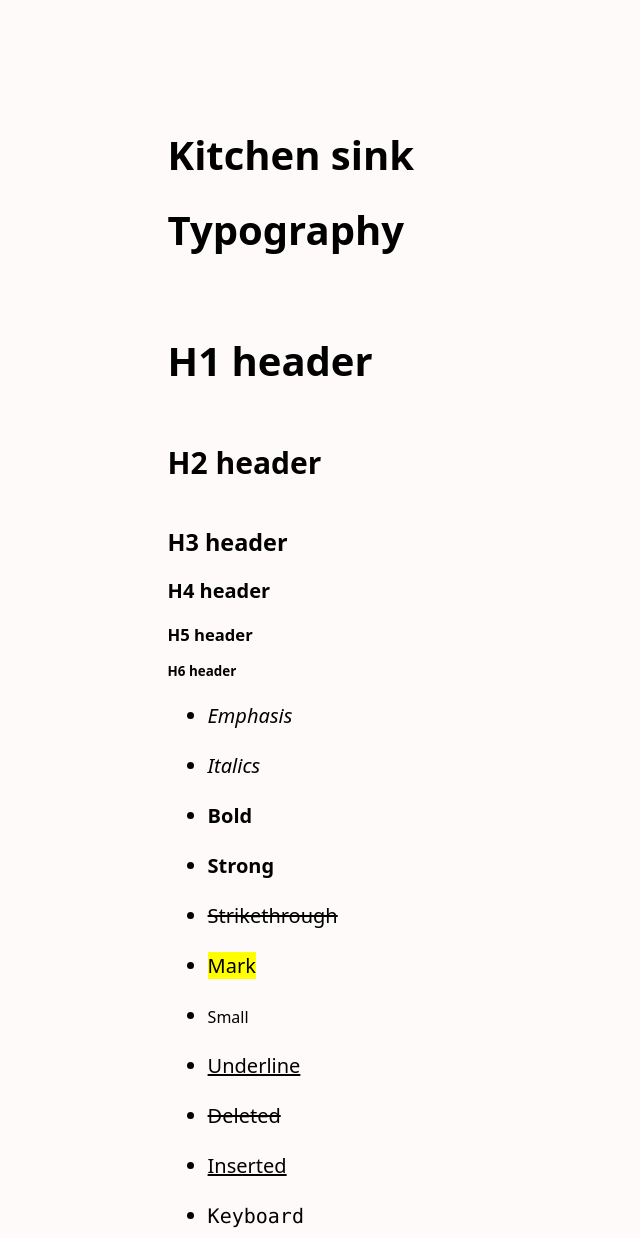
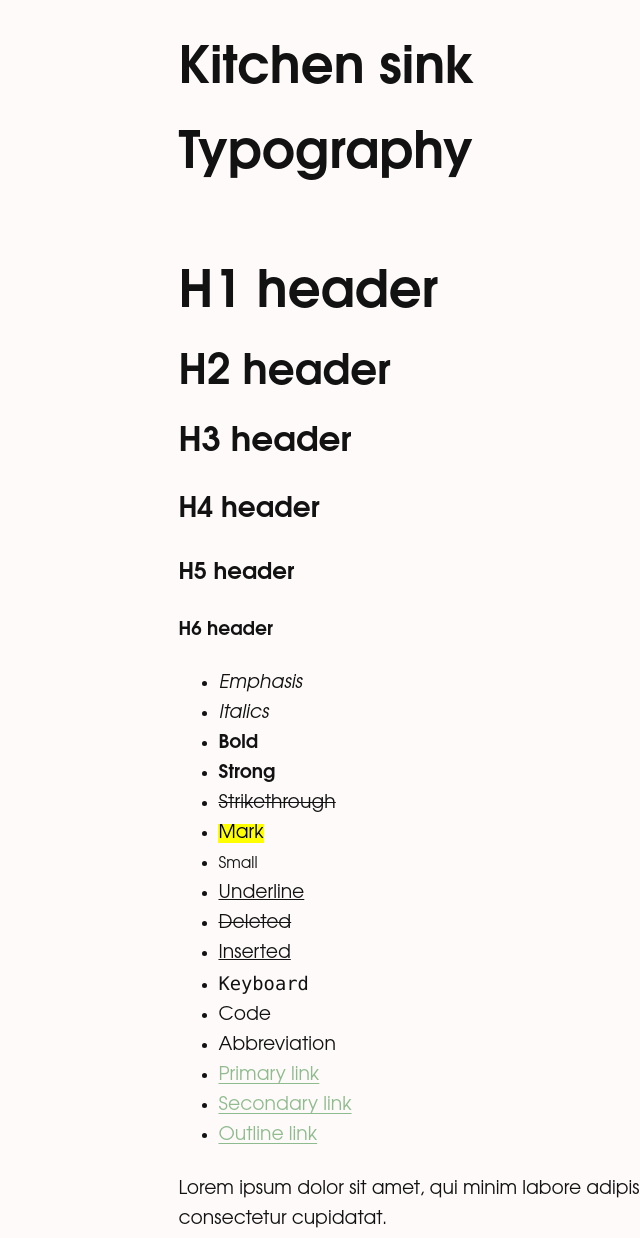
Before and after one commit to threkk/basecoat.css, a website: page dev/kitchensink.html in a window 1280 px wide. Shown: the top 1238 px of the page, without its empty margins (72-712 px from the left). Drawn offline with nearby package versions, Linux system fonts and the light colour scheme; files that its build step writes are made by us from their sources; no server answers; files whose address does not match are found by name.

Commit message:
feat: headers, fonts and links 'finished'

```diff
--- a/basecoat.css
+++ b/basecoat.css
@@ -3,5 +3,4 @@
 @import './lib/_layouts.css';
 @import './lib/_typography.css';
 @import './lib/_core.css';
-
- @layer reset, variables, layout, core;
+@import './lib/_modifier.css';
--- a/lib/_core.css
+++ b/lib/_core.css
@@ -1,5 +1,3 @@
-@layer core {
-  html {
-    accent-color: --var(--bc-primary, --var(--bc-primary-default));
-  }
+html {
+  accent-color: --var(--bc-primary, --var(--bc-primary-default));
 }
--- a/lib/_layouts.css
+++ b/lib/_layouts.css
@@ -1,4 +1,3 @@
-@layer layout {
 * {
   box-sizing: border-box;
   margin: 0;
@@ -17,21 +16,19 @@
   margin-right: auto;
 }
 
-  main {
-    margin-top: var(--bc-layout-spacing, var(--bc-default-layout-spacing));
+/* main, header, footer { */
+/*   margin-top: var(--bc-layout-spacing, var(--bc-default-layout-spacing)); */
+/* } */
+
+main > * + *,
+section > * + *,
+article > * + *,
+header > * + *,
+footer > * + * {
+  margin-block-start: var(--bc-flow-spacing, var(--bc-default-flow-spacing));
 }
 
 footer {
   margin-top: auto;
   padding-top: var(--bc-layout-spacing, var(--bc-default-layout-spacing));
 }
-
-
-  :is(h2, h3):not(:first-child) {
-    margin-top: 2em;
-  }
-
-  article * + * {
-    margin-top: 1em;
-  }
-}
--- /dev/null
+++ b/lib/_modifier.css
@@ -0,0 +1,10 @@
+body.dark {
+    color: var(--bc-white, var(--bc-default-white));
+    background-color: var(--bc-black, var(--bc-default-black));
+}
+
+/* https://smolcss.dev/#smol-grid-centering */
+.center {
+  display: grid;
+  place-content: center;
+}
--- a/lib/_typography.css
+++ b/lib/_typography.css
@@ -1,25 +1,97 @@
-@layer core {
 body {
-    font-family: var(--bc-font-family, var(--bc-default-font-family));
-    font-size: var(--bc-font-size, var(--bc-default-font-size));
+  font-family: var(--bc-font-family, var(--bc-default-font-sans));
+  font-size: var(--bc-font-size-body, var(--bc-default-font-size-body));
   color: var(--bc-black, var(--bc-default-black));
   background-color: var(--bc-white, var(--bc-default-white));
-    line-height: 1.5;
+  line-height: 1.6;
 }
 
-  footer p {
-    border-top: 1px solid #ccc;
-    padding-top: 0.25em;
-    font-size: 0.9rem;
-    color: #767676;
+/* footer p { */
+/*   border-top: 1px solid #ccc; */
+/*   padding-top: 0.25em; */
+/*   font-size: 0.9rem; */
+/*   color: #767676; */
+/* } */
+
+/* Text */
+p {
+  /* Orphans, wrapping */
 }
 
-  :is(h1, h2, h3) {
+small {
+  font-size: var(--bc-font-size-small, var(--bc-default-font-size-small));
+}
+
+/* Headings */
+h1,
+h2,
+h3 {
   line-height: 1.2;
 }
 
+h1 {
+  font-size: var(--bc-font-size-h1, var(--bc-default-font-size-h1));
+}
+
+h2 {
+  font-size: var(--bc-font-size-h2, var(--bc-default-font-size-h2));
+}
+
+h3 {
+  font-size: var(--bc-font-size-h3, var(--bc-default-font-size-h3));
+}
+
+h4 {
+  font-size: var(--bc-font-size-h4, var(--bc-default-font-size-h4));
+}
+
+h5 {
+  font-size: var(--bc-font-size-h5, var(--bc-default-font-size-h5));
+}
+
+h6 {
+  font-size: var(--bc-font-size-body, var(--bc-default-font-size-body));
+}
+
+/* Links */
 a {
-    color: navy;
+  color: var(--bc-primary, var(--bc-default-primary));
+  text-underline-offset: 0.15em;
+  text-decoration-style: solid;
+}
+
+a:hover {
+  text-decoration-style: wavy;
+}
+
+a:visited {
+  color: var(--bc-accent, var(--bc-default-accent));
+}
+
+/* https://datatracker.ietf.org/doc/html/rfc7992#section-5.2 */
+a[href^="#"]:hover:after {
+  content: " \00B6";
+}
+
+h1[id^="section"]:before,
+h2[id^="section"]:before,
+h3[id^="section"]:before,
+h4[id^="section"]:before,
+h5[id^="section"]:before,
+h6[id^="section"]:before {
+  content: "\00A7 ";
+  font-weight: lighter;
+}
+
+/* Preformated */
+pre, code {
+  font-family: var(--bc-font-family);
+  page-break-inside: avoid;
+}
+
+
+/* Other typograpghy */
+abbr[title] {
+  text-decoration-style: dotted;
   text-underline-offset: 0.15em;
 }
-}
--- a/lib/_variables.css
+++ b/lib/_variables.css
@@ -1,10 +1,9 @@
-@layer variables {
 :root {
   /* Colours */
   --bc-default-primary: #8fbc8f;
   --bc-default-accent: #bc8fbc;
   --bc-default-white: #fffafa;
-    --bc-default-black: #000000;
+  --bc-default-black: #121212;
   --bc-default-red: #ff6347;
   --bc-default-yellow: #ffd700;
   --bc-default-green: #32cd32;
@@ -12,17 +11,29 @@
   --bc-default-blue: #191970;
   --bc-default-magenta: #9400d3;
 
-    --bc-default-font-family: system-ui, -apple-system, BlinkMacSystemFont, "Segoe UI",
-      Roboto, Oxygen, Ubuntu, Cantarell, "Open Sans", "Helvetica Neue",
-      sans-serif;
+  /* Fonts */
+  /* https://modernfontstacks.com/ */
+  --bc-default-font-sans: Avenir, Montserrat, Corbel, 'URW Gothic', source-sans-pro, sans-serif; /* Geometric humanist */
+  --bc-default-font-serif: Didot, 'Bodoni MT', 'Noto Serif Display', 'URW Palladio L', P052, Sylfaen, serif; /* Didone */
+  --bc-default-font-mono: ui-monospace, 'Cascadia Code', 'Source Code Pro', Menlo, Consolas, 'DejaVu Sans Mono', monospace; /*Monospace code*/
 
-    --bc-default-font-size: clamp(1rem, 5cqi, 1.25rem);
-    --bc-default-max-width: 70ch;
-    --bc-default-layout-spacing: max(8vh, 3rem);
+  --bc-default-max-width: 75ch;
+  --bc-default-layout-spacing: clamp(1.5rem, 6%, 3rem);
+  --bc-default-flow-spacing: clamp(1rem, 3%, 1.5rem);
+
+  /* Headings font size */
+  /* https://utopia.fyi/type/calculator?c=375,18,1.2,2560,20,1.25,5,2,2560&s=0.75|0.5|0.25,1.5|2|3|4|6,s-l&g=s,l,xl,12 */
+  --bc-default-font-size-xsmall: clamp(0.78rem, calc(0.78rem + 0.01vw), 0.8rem);
+  --bc-default-font-size-small: clamp(0.94rem, calc(0.93rem + 0.05vw), 1rem);
+  --bc-default-font-size-body: clamp(1.13rem, calc(1.1rem + 0.09vw), 1.25rem);
+  --bc-default-font-size-h5: clamp(1.35rem, calc(1.31rem + 0.16vw), 1.56rem);
+  --bc-default-font-size-h4: clamp(1.62rem, calc(1.56rem + 0.24vw), 1.95rem);
+  --bc-default-font-size-h3: clamp(1.94rem, calc(1.86rem + 0.36vw), 2.44rem);
+  --bc-default-font-size-h2: clamp(2.33rem, calc(2.21rem + 0.53vw), 3.05rem);
+  --bc-default-font-size-h1: clamp(2.8rem, calc(2.63rem + 0.74vw), 3.82rem);
 
   /* Spacing */
   --bc-default-sp-s: clamp(1rem, 3%, 1.5rem);
   --bc-default-sp-m: clamp(1.5rem, 6%, 3rem);
   --bc-default-sp-l: clamp(3rem, 12%, 6rem);
 }
-}
```
Also changed, not shown: dev/gemtext.html (+16 -26 lines). Lines whose indentation alone changed are shown as unchanged.
